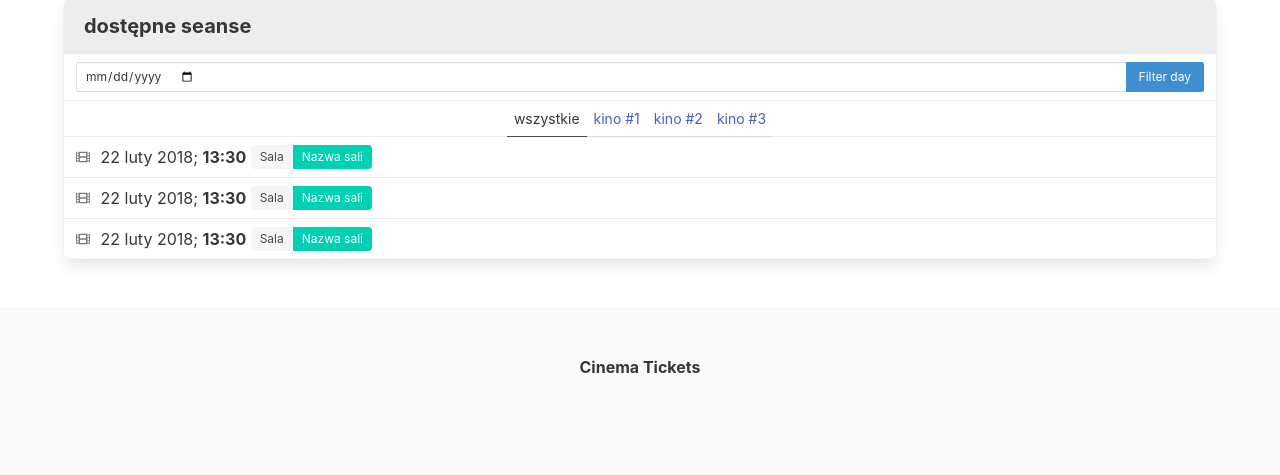
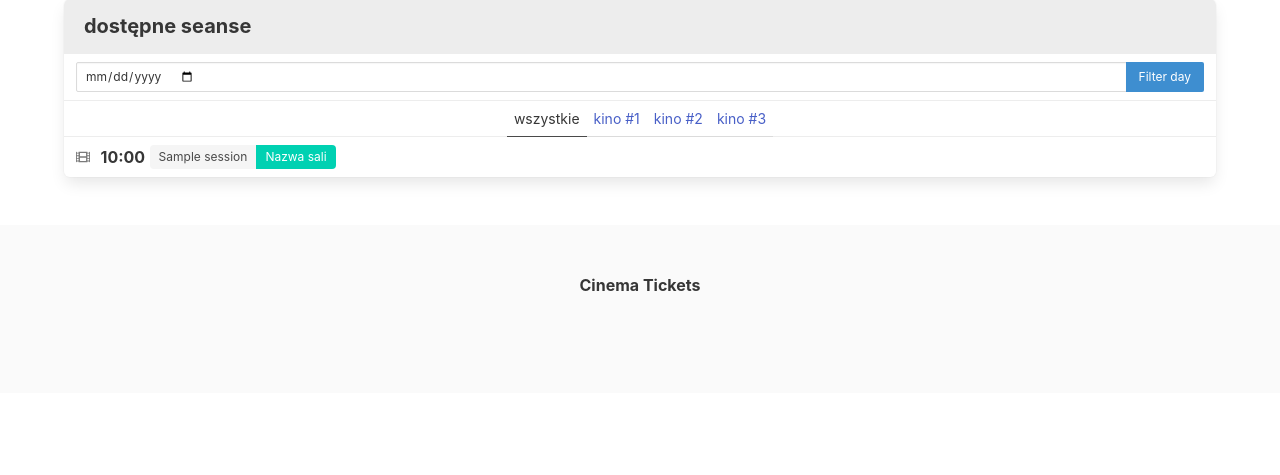
Before and after one commit to eplightning/cinema-tickets, a Flask app: template cinema_tickets/templates/movie.html in a window 1280 px wide. Shown: the part 533-1008 px from the top of the page. After the commit the page ends 824 px from the top, so only its background shows below. Run offline with Flask 2, Linux system fonts and the light colour scheme; the template is opened without the code that fills it: most values are stand-ins (such as "Sample title", 1, 10 or a date in 2020); some libraries are stand-ins or nearby versions; grey boxes are pictures that could not be loaded.

Commit message:
Listing of movie sessions done, still needs filter

```diff
--- a/cinema_tickets/templates/movie.html
+++ b/cinema_tickets/templates/movie.html
@@ -37,44 +37,20 @@
     <a>kino #2</a>
     <a>kino #3</a>
   </p>
-  <a class="panel-block" href="#">
+  {% for session in sessions %}
+  <a class="panel-block" href="{{ url_for('.show_tickets', id=session.id) }}">
     <span class="panel-icon">
       <i class="fas fa-film"></i>
     </span>
-    <time datetime="">22 luty 2018;
-      <strong>13:30</strong>
+    <time datetime="">
+      <strong>{{ session.time.time().strftime('%H:%M') }}</strong>
     </time>
     &nbsp;
     <div class="tags has-addons">
-      <span class="tag">Sala</span>
+      <span class="tag">{{ session.hall_name }}</span>
       <span class="tag is-primary">Nazwa sali</span>
     </div>
   </a>
-  <a class="panel-block" href="#">
-    <span class="panel-icon">
-      <i class="fas fa-film"></i>
-    </span>
-    <time datetime="">22 luty 2018;
-      <strong>13:30</strong>
-    </time>
-    &nbsp;
-    <div class="tags has-addons">
-      <span class="tag">Sala</span>
-      <span class="tag is-primary">Nazwa sali</span>
-    </div>
-  </a>
-  <a class="panel-block" href="#">
-    <span class="panel-icon">
-      <i class="fas fa-film"></i>
-    </span>
-    <time datetime="">22 luty 2018;
-      <strong>13:30</strong>
-    </time>
-    &nbsp;
-    <div class="tags has-addons">
-      <span class="tag">Sala</span>
-      <span class="tag is-primary">Nazwa sali</span>
-    </div>
-  </a>
+  {% endfor %}
 </nav>
 {% endblock %}
--- a/cinema_tickets/views.py
+++ b/cinema_tickets/views.py
@@ -1,26 +1,39 @@
 from cinema_tickets.app import app
 from cinema_tickets.db import db_session
-from flask import render_template, send_file, abort
+from cinema_tickets.queries import *
+from flask import render_template, send_file, abort, request
+from datetime import datetime, timedelta
 import io
+import uuid
 
 @app.route('/')
 def list_movies():
-    movies = list(db_session.execute('SELECT * FROM movies'))
+    movies = list(get_movies())
 
     return render_template('index.html', movies=movies)
 
 @app.route('/movie/<uuid:id>')
 def show_movie(id):
-    movie = db_session.execute('SELECT * FROM movies WHERE id = %s', (id,))
+    movie = get_movie(id)
     if not movie:
         abort(404)
 
-    return render_template('movie.html', movie=movie[0])
+    date = request.args.get('date', datetime.now(), lambda x: datetime.strptime(x, '%Y-%m-%d'))
+    cinema = request.args.get('cinema', None, uuid.UUID)
+    sessions = get_sessions(id, cinema, date)
+
+    print(list(sessions))
+
+    return render_template('movie.html', movie=movie, sessions=sessions)
 
 @app.route('/movie/<uuid:id>/cover')
 def movie_cover(id):
-    movie = db_session.execute('SELECT * FROM movies WHERE id = %s', (id,))
-    if not movie or movie[0].cover is None:
+    movie = get_movie(id)
+    if not movie or movie.cover is None:
         abort(404)
 
-    return send_file(io.BytesIO(movie[0].cover), mimetype='image/jpeg')
+    return send_file(io.BytesIO(movie.cover), mimetype='image/jpeg')
+
+@app.route('/tickets/<uuid:id>')
+def show_tickets(id):
+    return ''
```
Also changed, not shown: cinema_tickets/cli.py (+57 -1 lines), cinema_tickets/queries.py (added, +34 -0 lines), 1 other file.
